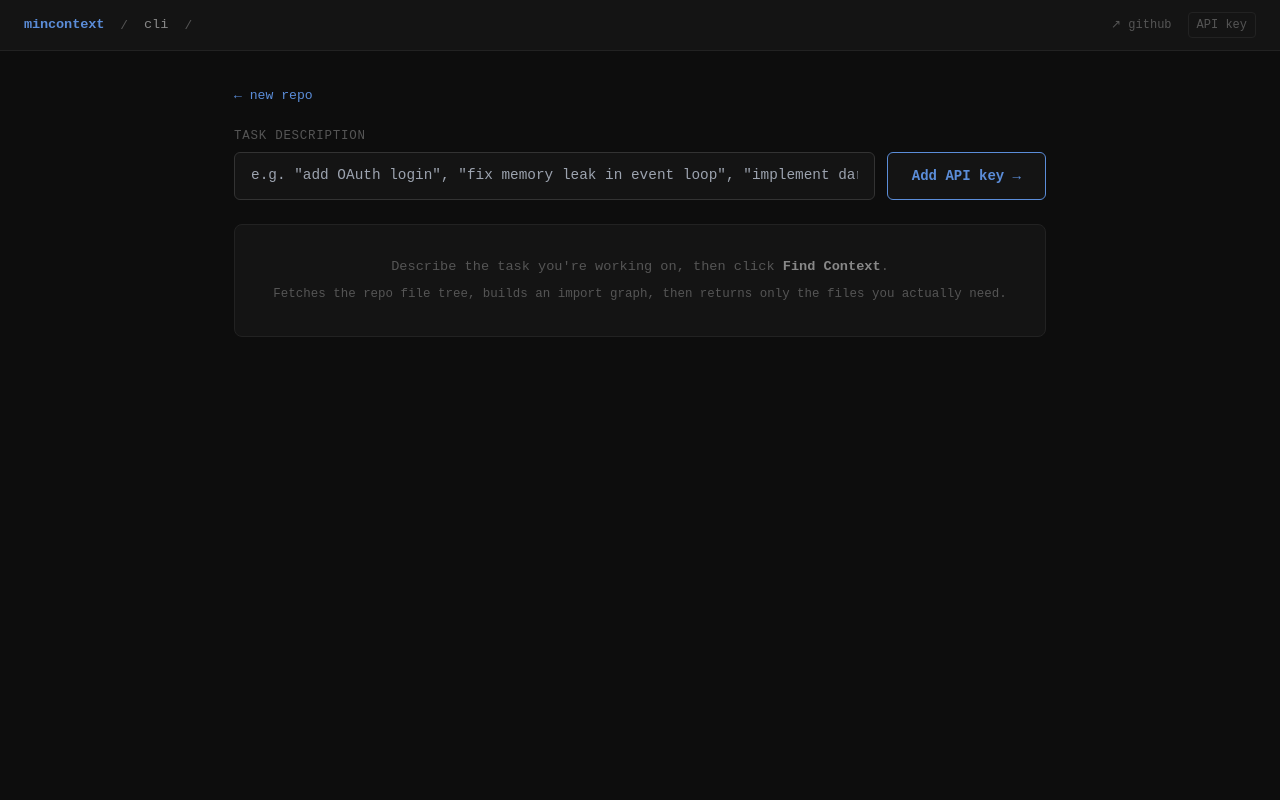
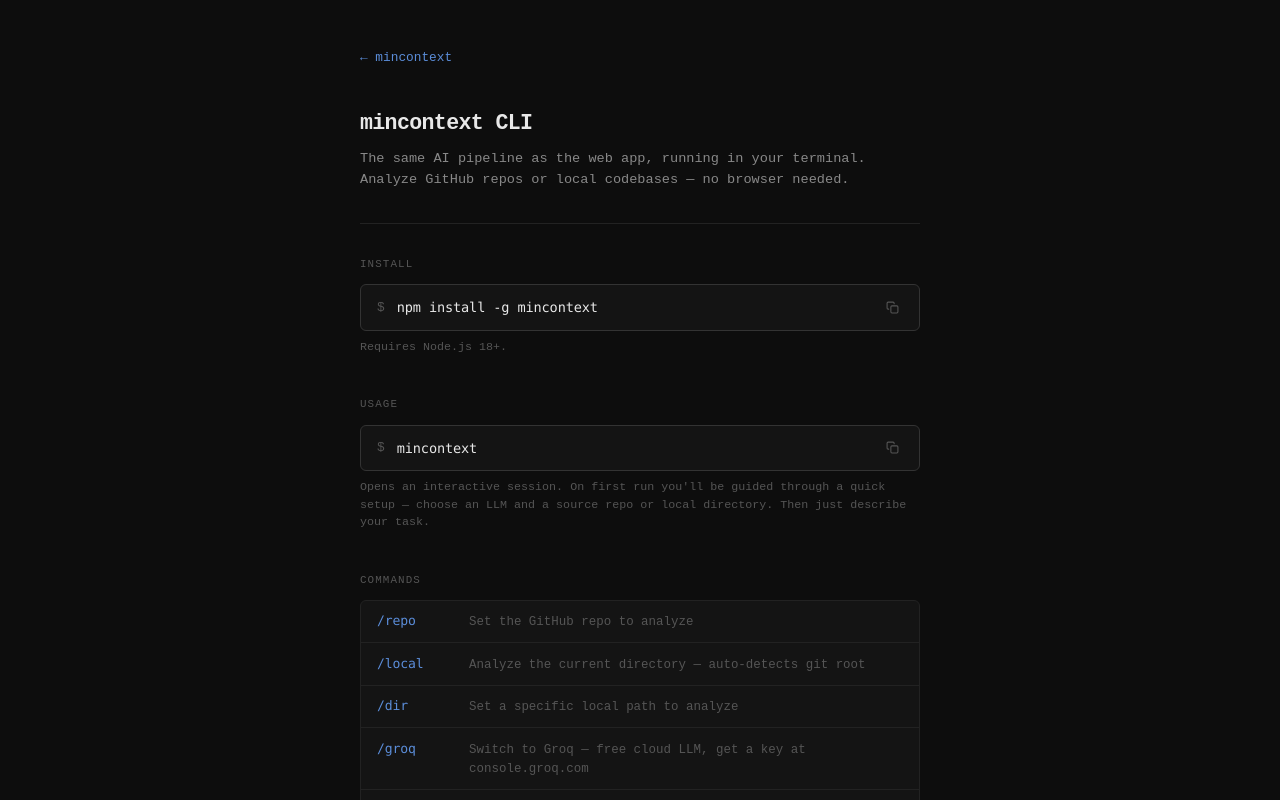
Before and after one commit to ankushachwani/mincontext-app, a Next.js app: page /cli in a window 1280 px wide. Shown: the top 800 px of the page. Built offline with nearby package versions, Linux system fonts and the light colour scheme.

Commit message:
feat: add /cli page and CLI download link to homepage

```diff
--- a/app/[[...slug]]/page.js
+++ b/app/[[...slug]]/page.js
@@ -339,6 +339,29 @@
             </div>
           ))}
         </div>
+
+        {/* CLI link */}
+        <div style={{ marginTop: "2rem", paddingTop: "1.5rem", borderTop: "1px solid var(--border)" }}>
+          <a
+            href="/cli"
+            style={{
+              color: "var(--accent)",
+              fontSize: "0.8rem",
+              textDecoration: "none",
+              display: "inline-flex",
+              alignItems: "center",
+              gap: "0.4rem",
+              opacity: 0.85,
+              transition: "opacity 0.15s",
+            }}
+            onMouseEnter={e => e.currentTarget.style.opacity = "1"}
+            onMouseLeave={e => e.currentTarget.style.opacity = "0.85"}
+          >
+            <span>↓</span>
+            <span>Download the CLI</span>
+            <span style={{ color: "var(--text-muted)" }}>— use mincontext in your terminal</span>
+          </a>
+        </div>
       </div>
     </main>
   );
--- /dev/null
+++ b/app/cli/page.js
@@ -0,0 +1,180 @@
+"use client";
+
+import { useState } from "react";
+import { useRouter } from "next/navigation";
+
+function CopyButton({ text }) {
+  const [copied, setCopied] = useState(false);
+  function handle() {
+    navigator.clipboard.writeText(text).catch(() => {});
+    setCopied(true);
+    setTimeout(() => setCopied(false), 1800);
+  }
+  return (
+    <button
+      onClick={handle}
+      title="Copy"
+      style={{
+        background: "none", border: "none", cursor: "pointer",
+        color: copied ? "var(--success)" : "var(--text-muted)",
+        padding: "0.15rem 0.25rem", display: "flex", alignItems: "center",
+        transition: "color 0.15s", flexShrink: 0,
+      }}
+    >
+      {copied ? (
+        <svg width="13" height="13" viewBox="0 0 24 24" fill="none" stroke="currentColor" strokeWidth="2.5" strokeLinecap="round" strokeLinejoin="round">
+          <polyline points="20 6 9 17 4 12" />
+        </svg>
+      ) : (
+        <svg width="13" height="13" viewBox="0 0 24 24" fill="none" stroke="currentColor" strokeWidth="2" strokeLinecap="round" strokeLinejoin="round">
+          <rect x="9" y="9" width="13" height="13" rx="2" ry="2" />
+          <path d="M5 15H4a2 2 0 0 1-2-2V4a2 2 0 0 1 2-2h9a2 2 0 0 1 2 2v1" />
+        </svg>
+      )}
+    </button>
+  );
+}
+
+export default function CliPage() {
+  const router = useRouter();
+
+  const commands = [
+    { cmd: "/repo",   desc: "Set the GitHub repo to analyze" },
+    { cmd: "/local",  desc: "Analyze the current directory — auto-detects git root" },
+    { cmd: "/dir",    desc: "Set a specific local path to analyze" },
+    { cmd: "/groq",   desc: "Switch to Groq — free cloud LLM, get a key at console.groq.com" },
+    { cmd: "/ollama", desc: "Switch to Ollama — runs locally, model is downloaded automatically" },
+    { cmd: "/key",    desc: "Update your Groq API key" },
+    { cmd: "/copy",   desc: "Copy the file paths from the last result to clipboard" },
+    { cmd: "/clear",  desc: "Clear the screen" },
+    { cmd: "/quit",   desc: "Exit" },
+  ];
+
+  return (
+    <main style={{
+      minHeight: "100vh",
+      background: "var(--bg)",
+      display: "flex",
+      flexDirection: "column",
+      alignItems: "center",
+      padding: "3rem 1.5rem 5rem",
+    }}>
+      <div style={{ width: "100%", maxWidth: "560px" }}>
+
+        {/* Back */}
+        <button
+          onClick={() => router.push("/")}
+          style={{
+            background: "none", border: "none", cursor: "pointer",
+            color: "var(--accent)", fontSize: "0.8rem", fontFamily: "inherit",
+            padding: 0, marginBottom: "2.5rem", display: "block",
+          }}
+        >
+          ← mincontext
+        </button>
+
+        {/* Title */}
+        <div style={{ marginBottom: "2rem" }}>
+          <h1 style={{
+            fontSize: "1.35rem", fontWeight: 700,
+            color: "var(--text-primary)", margin: "0 0 0.5rem",
+            letterSpacing: "-0.03em",
+          }}>
+            mincontext CLI
+          </h1>
+          <p style={{ color: "var(--text-secondary)", fontSize: "0.85rem", margin: 0, lineHeight: 1.6 }}>
+            The same AI pipeline as the web app, running in your terminal.
+            Analyze GitHub repos or local codebases — no browser needed.
+          </p>
+        </div>
+
+        <div style={{ borderTop: "1px solid var(--border)" }} />
+
+        {/* Install */}
+        <div style={{ marginTop: "2rem" }}>
+          <div style={{ color: "var(--text-muted)", fontSize: "0.68rem", textTransform: "uppercase", letterSpacing: "0.1em", marginBottom: "0.75rem" }}>
+            Install
+          </div>
+          <div style={{
+            display: "flex", alignItems: "center", gap: "0.75rem",
+            background: "var(--bg-secondary)", border: "1px solid var(--border-active)",
+            borderRadius: "6px", padding: "0.75rem 1rem",
+          }}>
+            <span style={{ color: "var(--text-muted)", fontSize: "0.8rem", userSelect: "none", flexShrink: 0 }}>$</span>
+            <code style={{ flex: 1, color: "var(--text-primary)", fontSize: "0.85rem", letterSpacing: "-0.01em" }}>
+              npm install -g mincontext
+            </code>
+            <CopyButton text="npm install -g mincontext" />
+          </div>
+          <p style={{ color: "var(--text-muted)", fontSize: "0.73rem", marginTop: "0.5rem", lineHeight: 1.5 }}>
+            Requires Node.js 18+.
+          </p>
+        </div>
+
+        {/* Usage */}
+        <div style={{ marginTop: "2.5rem" }}>
+          <div style={{ color: "var(--text-muted)", fontSize: "0.68rem", textTransform: "uppercase", letterSpacing: "0.1em", marginBottom: "0.75rem" }}>
+            Usage
+          </div>
+          <div style={{
+            display: "flex", alignItems: "center", gap: "0.75rem",
+            background: "var(--bg-secondary)", border: "1px solid var(--border-active)",
+            borderRadius: "6px", padding: "0.75rem 1rem", marginBottom: "0.5rem",
+          }}>
+            <span style={{ color: "var(--text-muted)", fontSize: "0.8rem", userSelect: "none", flexShrink: 0 }}>$</span>
+            <code style={{ flex: 1, color: "var(--text-primary)", fontSize: "0.85rem", letterSpacing: "-0.01em" }}>
+              mincontext
+            </code>
+            <CopyButton text="mincontext" />
+          </div>
+          <p style={{ color: "var(--text-muted)", fontSize: "0.73rem", lineHeight: 1.5 }}>
+            Opens an interactive session. On first run you&apos;ll be guided through a quick setup — choose an LLM and a source repo or local directory. Then just describe your task.
+          </p>
+        </div>
+
+        {/* Commands */}
+        <div style={{ marginTop: "2.5rem" }}>
+          <div style={{ color: "var(--text-muted)", fontSize: "0.68rem", textTransform: "uppercase", letterSpacing: "0.1em", marginBottom: "0.75rem" }}>
+            Commands
+          </div>
+          <div style={{
+            background: "var(--bg-secondary)",
+            border: "1px solid var(--border)",
+            borderRadius: "6px",
+            overflow: "hidden",
+          }}>
+            {commands.map(({ cmd, desc }, i) => (
+              <div
+                key={cmd}
+                style={{
+                  display: "flex",
+                  alignItems: "baseline",
+                  gap: "1.25rem",
+                  padding: "0.65rem 1rem",
+                  borderTop: i === 0 ? "none" : "1px solid var(--border)",
+                }}
+              >
+                <code style={{
+                  color: "var(--accent)",
+                  fontSize: "0.82rem",
+                  letterSpacing: "-0.01em",
+                  flexShrink: 0,
+                  width: "72px",
+                }}>
+                  {cmd}
+                </code>
+                <span style={{ color: "var(--text-muted)", fontSize: "0.78rem", lineHeight: 1.5 }}>
+                  {desc}
+                </span>
+              </div>
+            ))}
+          </div>
+          <p style={{ color: "var(--text-muted)", fontSize: "0.73rem", marginTop: "0.5rem", lineHeight: 1.5 }}>
+            Type <code style={{ color: "var(--accent)", fontSize: "0.73rem" }}>/</code> at any prompt to open the command menu with live filtering and arrow-key navigation.
+          </p>
+        </div>
+
+      </div>
+    </main>
+  );
+}
```
Also changed, not shown: app/layout.js (line endings or trailing spaces).
